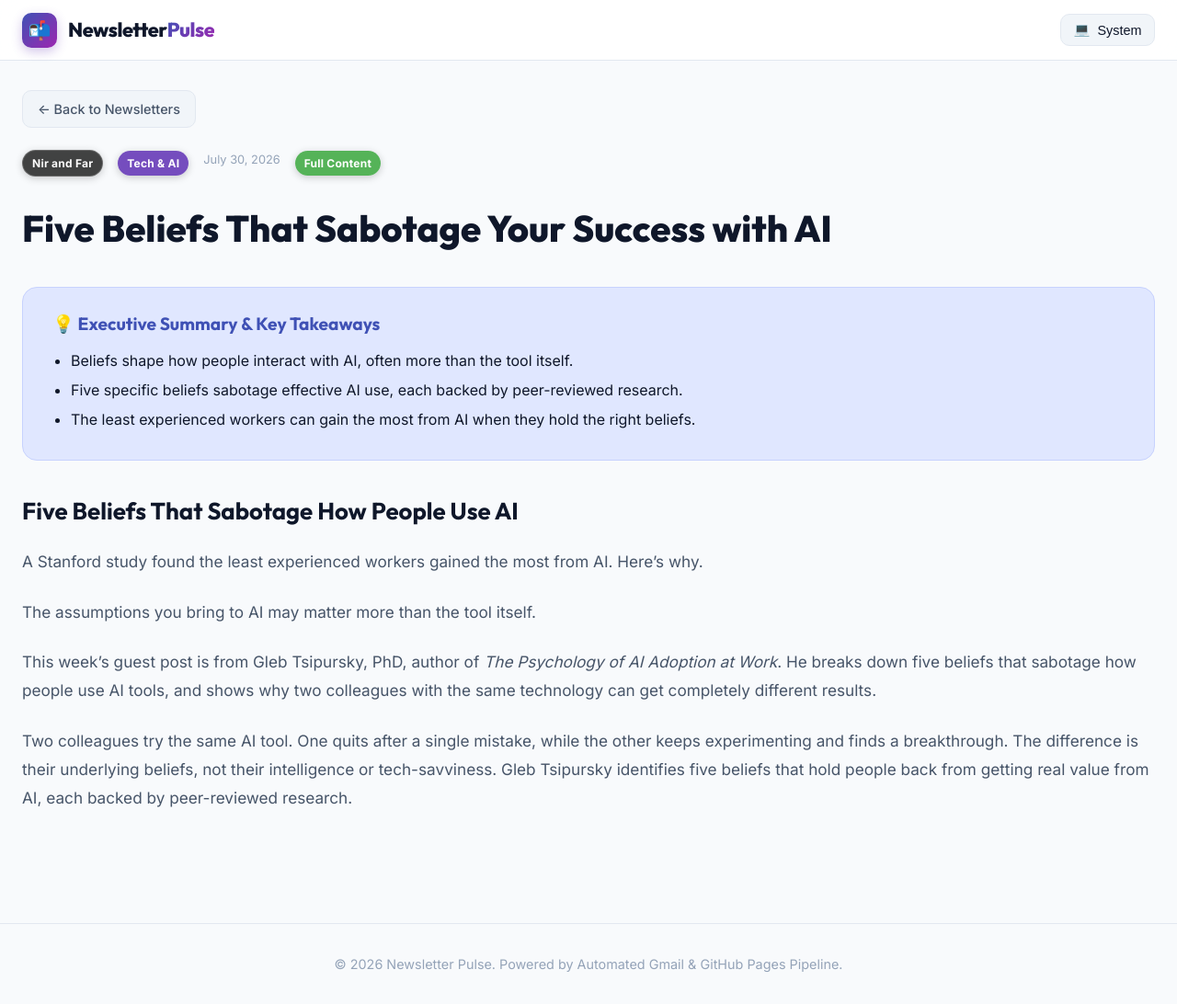
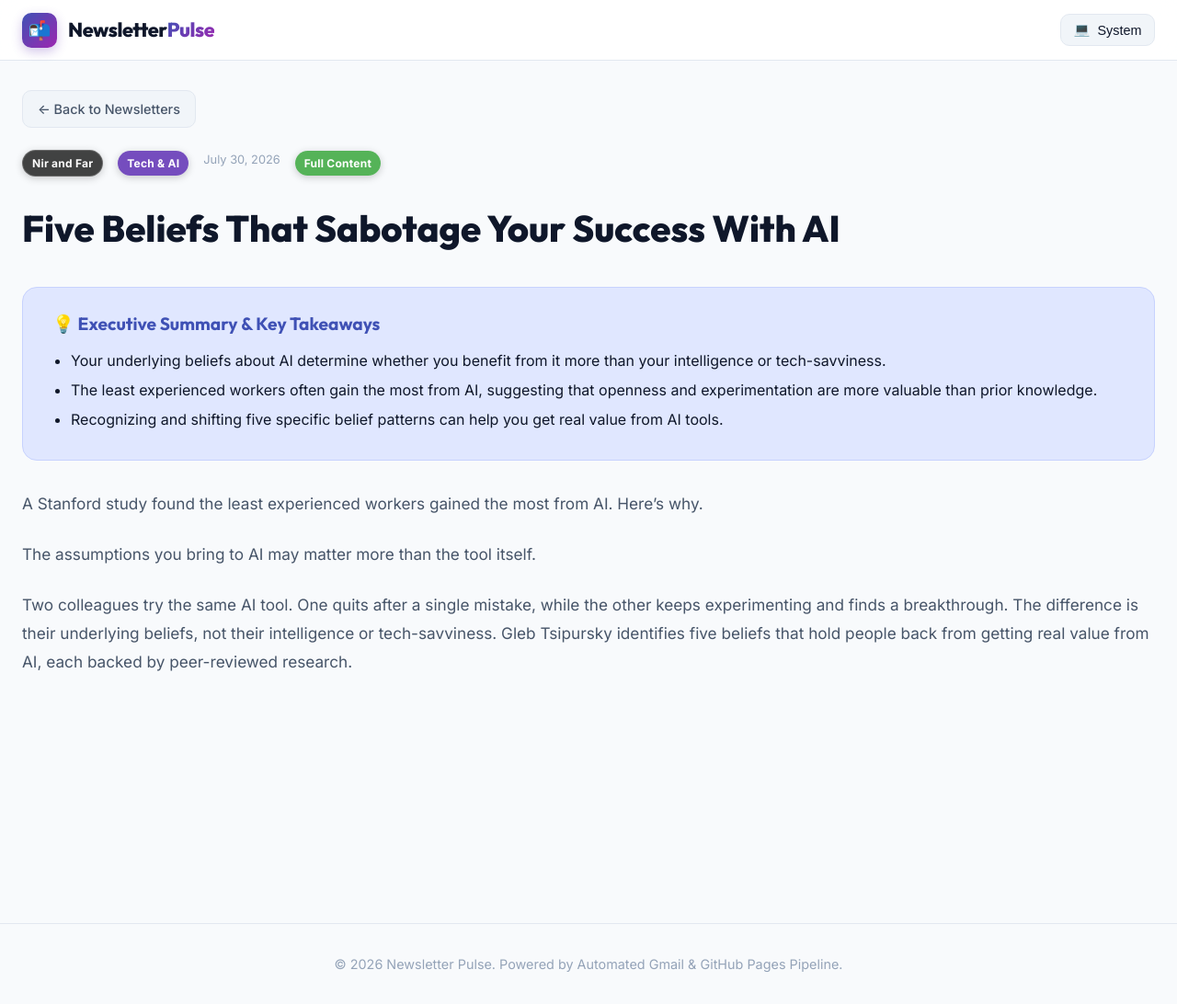
Before and after one commit to vampcoder/daily-newsletters, a Jekyll site: the page built from _posts/2026-07-30-five-beliefs-that-sabotage-how-people-use-ai.md, in a window 1280 px wide and 1092 px high. Shown: the whole window at 92% size. Built offline with Jekyll 4.4.1, drawn with Linux system fonts in a browser that asks for light colours.

Commit message:
Update newsletter: Five beliefs that sabotage how people use AI

```diff
--- a/_posts/2026-07-30-five-beliefs-that-sabotage-how-people-use-ai.md
+++ b/_posts/2026-07-30-five-beliefs-that-sabotage-how-people-use-ai.md
@@ -1,25 +1,21 @@
 ---
 layout: post
-title: "Five Beliefs That Sabotage Your Success with AI"
+title: "Five Beliefs That Sabotage Your Success With AI"
 date: 2026-07-30 12:30:34 +0000
 source: "Nir and Far"
 category: "Tech & AI"
-excerpt: "A Stanford study found the least experienced workers gained the most from AI. This article explores how underlying beliefs—more than intelligence or tech-savviness—determine whether people succeed with AI tools, and identifies five common beliefs that hold people back."
+excerpt: "A Stanford study found that the least experienced workers gained the most from AI, challenging common assumptions about the technology. Gleb Tsipursky explains that the beliefs you bring to AI matter more than the tool itself, and identifies five sabotage-inducing mindsets backed by peer-reviewed research."
 theme_gradient: "linear-gradient(135deg, #607d8b 0%, #455a64 100%)"
 image: "https://content.app-us1.com/cdn-cgi/image/fit=scale-down,width=650,dpr=2,format=auto,onerror=redirect/dmY1E/2022/11/23/e767a0c1-fffd-426c-89e0-ceedef273b6b.png"
 is_summary: false
 key_takeaways:
-  - "Beliefs shape how people interact with AI, often more than the tool itself."
-  - "Five specific beliefs sabotage effective AI use, each backed by peer-reviewed research."
-  - "The least experienced workers can gain the most from AI when they hold the right beliefs."
+  - "Your underlying beliefs about AI determine whether you benefit from it more than your intelligence or tech-savviness."
+  - "The least experienced workers often gain the most from AI, suggesting that openness and experimentation are more valuable than prior knowledge."
+  - "Recognizing and shifting five specific belief patterns can help you get real value from AI tools."
 ---
-
-# Five Beliefs That Sabotage How People Use AI
 
 A Stanford study found the least experienced workers gained the most from AI. Here's why.
 
 The assumptions you bring to AI may matter more than the tool itself.
 
-This week’s guest post is from Gleb Tsipursky, PhD, author of *The Psychology of AI Adoption at Work*. He breaks down five beliefs that sabotage how people use AI tools, and shows why two colleagues with the same technology can get completely different results.
-
 Two colleagues try the same AI tool. One quits after a single mistake, while the other keeps experimenting and finds a breakthrough. The difference is their underlying beliefs, not their intelligence or tech-savviness. Gleb Tsipursky identifies five beliefs that hold people back from getting real value from AI, each backed by peer-reviewed research.
```
